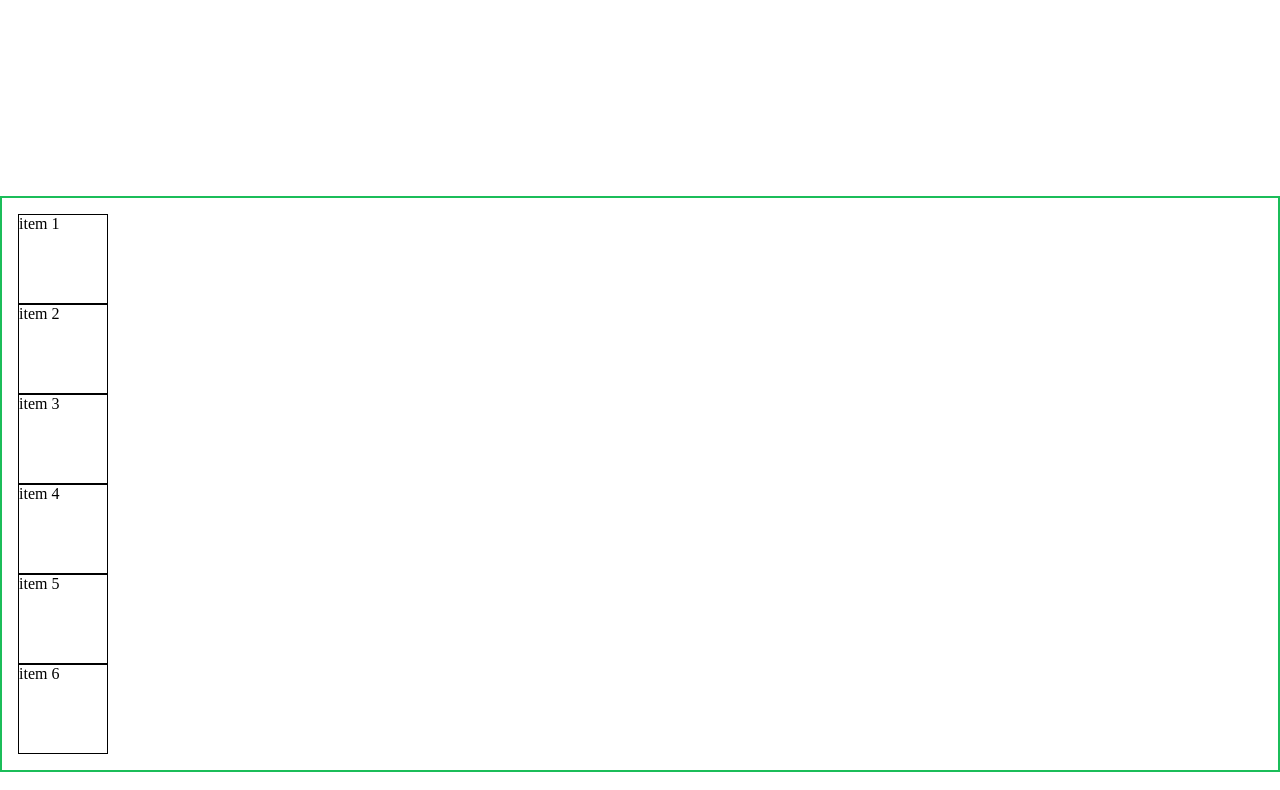
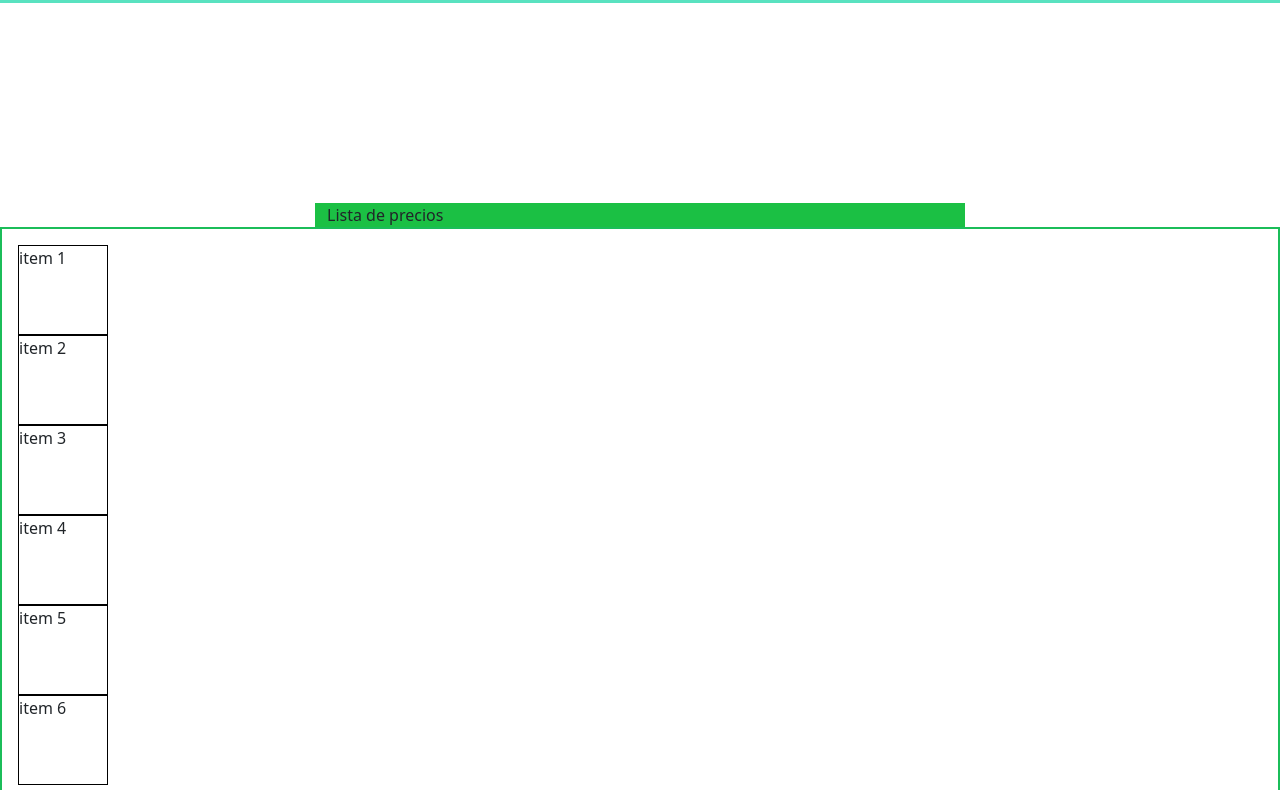
Before and after one commit to Mar0212/proyecto-clase, a plain HTML site: page pages/productos.html in a window 1280 px wide. Shown: the part 101-891 px from the top of the page. Drawn offline with nearby package versions, Linux system fonts and the light colour scheme.

Commit message:
entrega parte jueves 28

```diff
--- a/css/estilos.css
+++ b/css/estilos.css
@@ -240,6 +240,12 @@ main{
 
 
 }
+.container {
+
+    background-color: rgb(27, 192, 68);
+    max-width: 650px;
+    justify-content: center;
+}
 
 
 
--- a/pages/productos.html
+++ b/pages/productos.html
@@ -5,6 +5,10 @@
     <meta http-equiv="X-UA-Compatible" content="IE=edge">
     <meta name="viewport" content="width=device-width, initial-scale=1.0">
     <title>Productos</title>
+
+    <link href="https://cdn.jsdelivr.net/npm/bootstrap@5.1.3/dist/css/bootstrap.min.css" rel="stylesheet" integrity="sha384-1BmE4kWBq78iYhFldvKuhfTAU6auU8tT94WrHftjDbrCEXSU1oBoqyl2QvZ6jIW3" crossorigin="anonymous">
+
+
     <link rel="stylesheet" href="../css/estilos.css">
 
 </head>
@@ -36,7 +40,12 @@
 
     <main>
 
-        <section>
+        <section class="bootstrap">
+            <div class="container">
+                 Lista de precios
+            </div>
+
+        </section>
 
             <ul class=" flex">
                 <li class="flex__hijo">item 1</li>
@@ -70,5 +79,6 @@
         </ul>
 
     </footer>
+    <script src="https://cdn.jsdelivr.net/npm/bootstrap@5.1.3/dist/js/bootstrap.min.js" integrity="sha384-QJHtvGhmr9XOIpI6YVutG+2QOK9T+ZnN4kzFN1RtK3zEFEIsxhlmWl5/YESvpZ13" crossorigin="anonymous"></script>
 </body>
 </html>
```
Also changed, not shown: index.html (+4 -0 lines), pages/contactos.html (+5 -0 lines), pages/faq.html (+4 -0 lines), pages/nosotros.html (+4 -0 lines).
